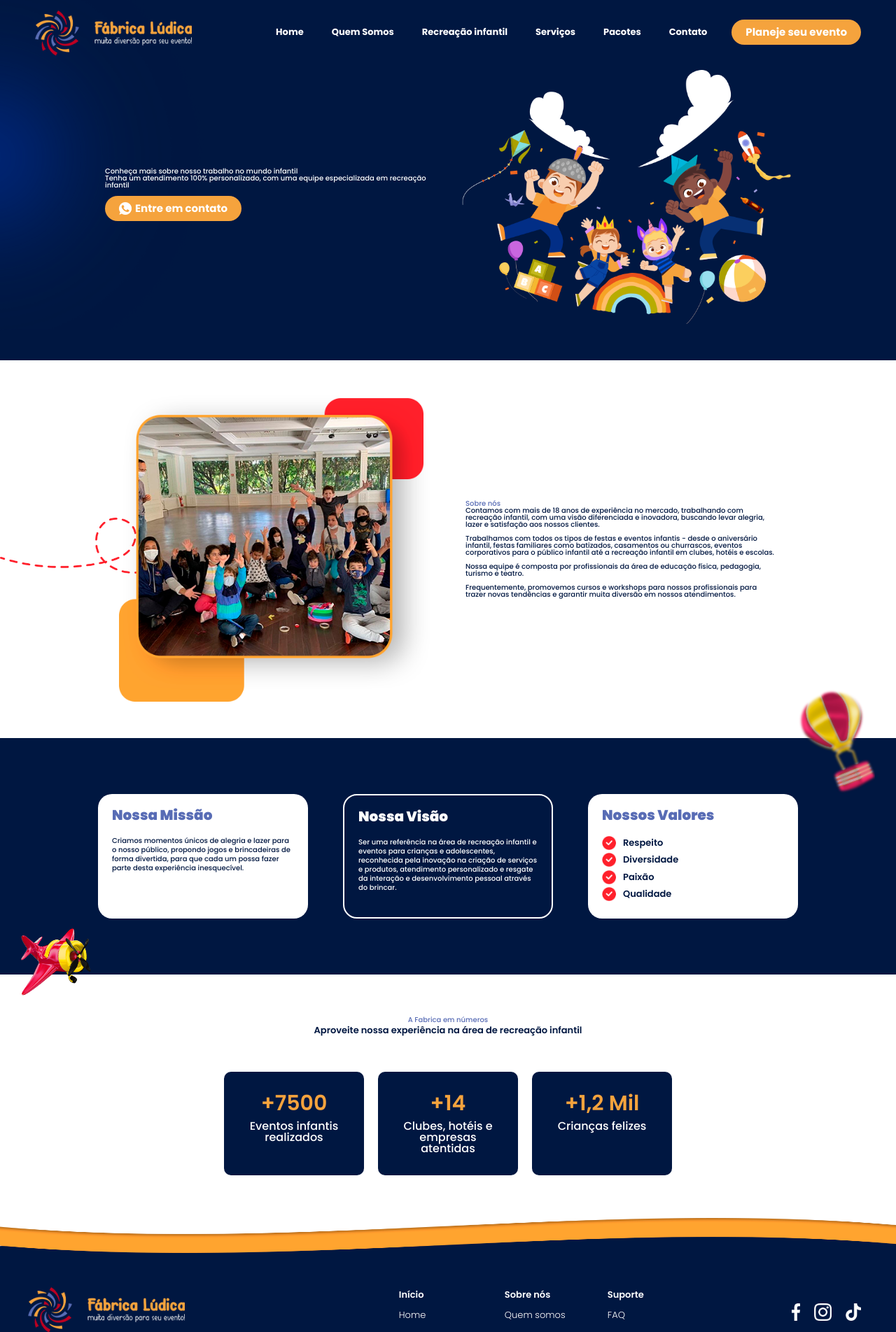
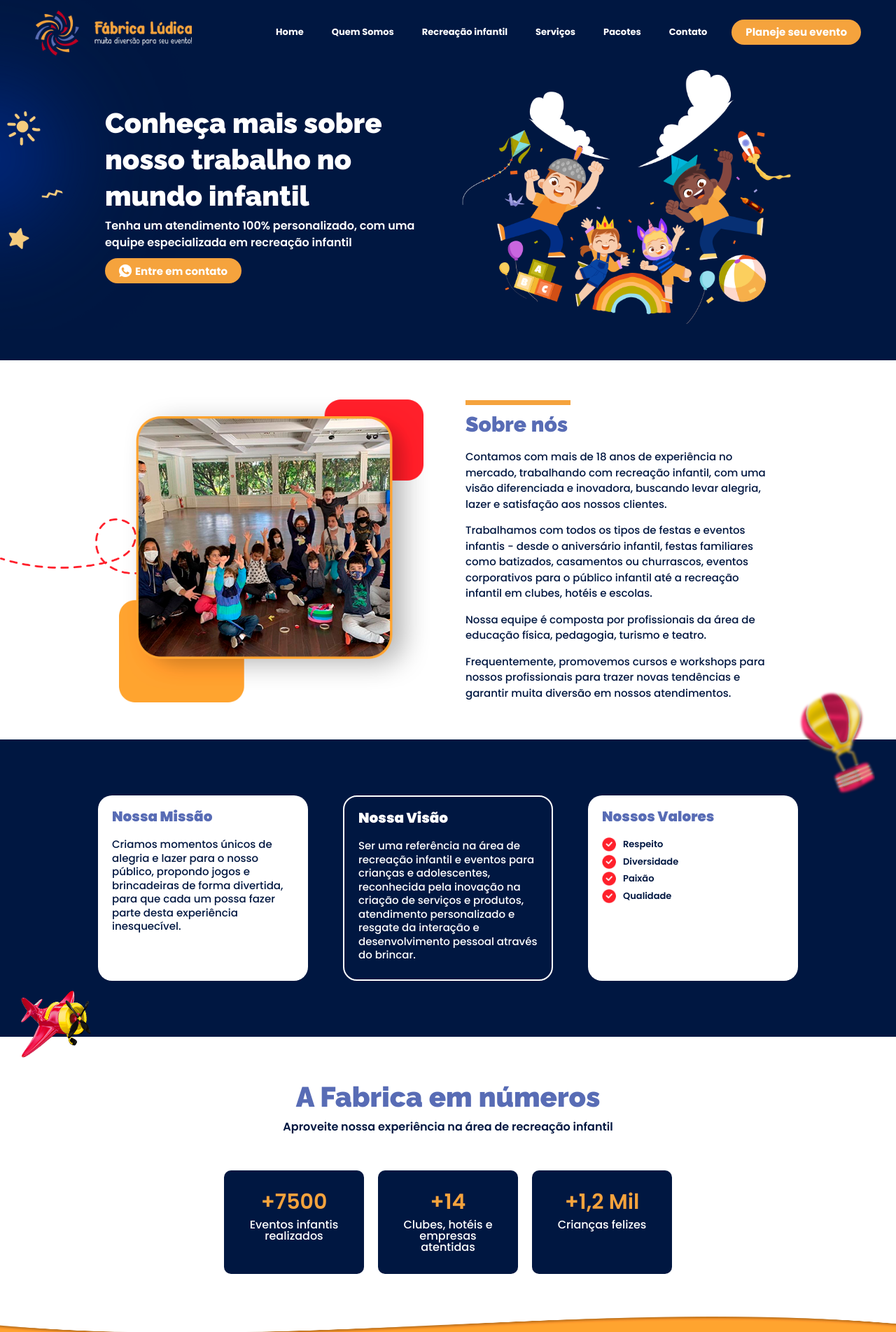
Before and after one commit to rodrigo7584/fabrika, a PHP site: page /about.php in a window 1280 px wide. Shown: the top 1904 px of the page at 70% size. Run offline with PHP 8.4, Linux system fonts and the light colour scheme.

Commit message:
12/10/2023

```diff
--- a/about.php
+++ b/about.php
@@ -4,8 +4,8 @@
       <div class="container">
         <div class="row">
           <div class="content">
-            <h1>Conheça mais sobre nosso trabalho no mundo infantil</h1>
-            <p>
+            <h1 class="title-primary">Conheça mais sobre nosso trabalho no mundo infantil</h1>
+            <p class="subtitle">
               Tenha um atendimento 100% personalizado, com uma equipe especializada em recreação
               infantil
             </p>
@@ -27,26 +27,26 @@
             <img src="./img/group-2.png" alt="" />
           </div>
           <div class="content">
-            <h2>Sobre nós</h2>
-            <p>
+            <h2 class="title-bar">Sobre nós</h2>
+            <p class="text-bold">
               Contamos com mais de 18 anos de experiência no mercado, trabalhando com recreação
               infantil, com uma visão diferenciada e inovadora, buscando levar alegria, lazer e
               satisfação aos nossos clientes.
             </p>
             <br />
-            <p>
+            <p class="text-bold">
               Trabalhamos com todos os tipos de festas e eventos infantis - desde o aniversário
               infantil, festas familiares como batizados, casamentos ou churrascos, eventos
               corporativos para o público infantil até a recreação infantil em clubes, hotéis e
               escolas.
             </p>
             <br />
-            <p>
+            <p class="text-bold">
               Nossa equipe é composta por profissionais da área de educação física, pedagogia,
               turismo e teatro.
             </p>
             <br />
-            <p>
+            <p class="text-bold">
               Frequentemente, promovemos cursos e workshops para nossos profissionais para trazer
               novas tendências e garantir muita diversão em nossos atendimentos.
             </p>
@@ -61,7 +61,7 @@
           <div class="boxes">
             <div class="box">
               <h2 class="title-box">Nossa Missão</h2>
-              <p>
+              <p class="text-bold">
               Criamos momentos únicos de alegria e lazer para o nosso público, propondo
               jogos e brincadeiras de forma divertida, para que cada um possa fazer parte
               desta experiência inesquecível.
@@ -69,7 +69,7 @@
             </div>
             <div class="box">
               <h2 class="title-box">Nossa Visão</h2>
-              <p>
+              <p class="text-bold">
               Ser uma referência na área de recreação infantil e eventos para crianças e
               adolescentes, reconhecida pela inovação na criação de serviços e produtos,
               atendimento personalizado e resgate da interação e desenvolvimento pessoal
@@ -93,7 +93,7 @@
     <section class="numeros">
       <div class="container">
         <div class="row">
-          <h2>A Fabrica em números</h2>
+          <h2 class="title-primary">A Fabrica em números</h2>
           <h3 class="subtitle">Aproveite nossa experiência na área de recreação infantil</h3>
           <div class="boxes">
             <div class="box">
--- a/styles/hero-about.css
+++ b/styles/hero-about.css
@@ -1,10 +1,10 @@
 .hero-about {
   padding: 10rem 0 5rem 0;
   background: var(--blue-300);
-  background-image: url('../img/light.png');
+  background-image: url('../img/icons-detail.png'), url('../img/light.png');
   background-repeat: no-repeat;
-  background-size: auto 100%;
-  background-position: left;
+  background-size: 8rem auto, auto 100%;
+  background-position: 1rem center, left center;
 }
 .hero-about .row {
   width: 100rem;
@@ -22,7 +22,7 @@
     width: 100%;
   }
 }
-@media (max-width: 576px) {
+@media (max-width: 768px) {
   .hero-about .row {
     grid-template-columns: 1fr;
   }
--- a/styles/numeros.css
+++ b/styles/numeros.css
@@ -8,7 +8,6 @@
 .numeros .subtitle {
   text-align: center;
   color: var(--blue-300);
-  font-size: 1.3rem;
 }
 .numeros .boxes {
   padding: 5rem 0;
```
